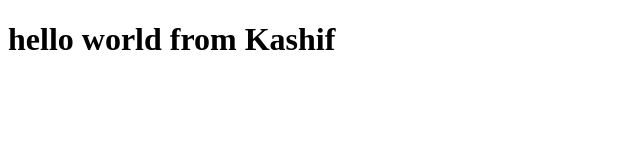
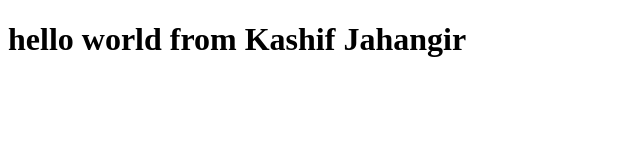
Before and after one commit to KashiRk/BootcampExample16Dec2020, a plain HTML site: page index.html in a window 1280 px wide. Shown: the whole page, without its empty margins (0-640 px from the left). Drawn offline with Linux system fonts and the light colour scheme.

Commit message:
Update index.html

```diff
--- a/index.html
+++ b/index.html
@@ -6,6 +6,6 @@
     <title>Document</title>
 </head>
 <body>
-    <h1>hello world from Kashif </h1>
+    <h1>hello world from Kashif Jahangir</h1>
 </body>
 </html>
```
